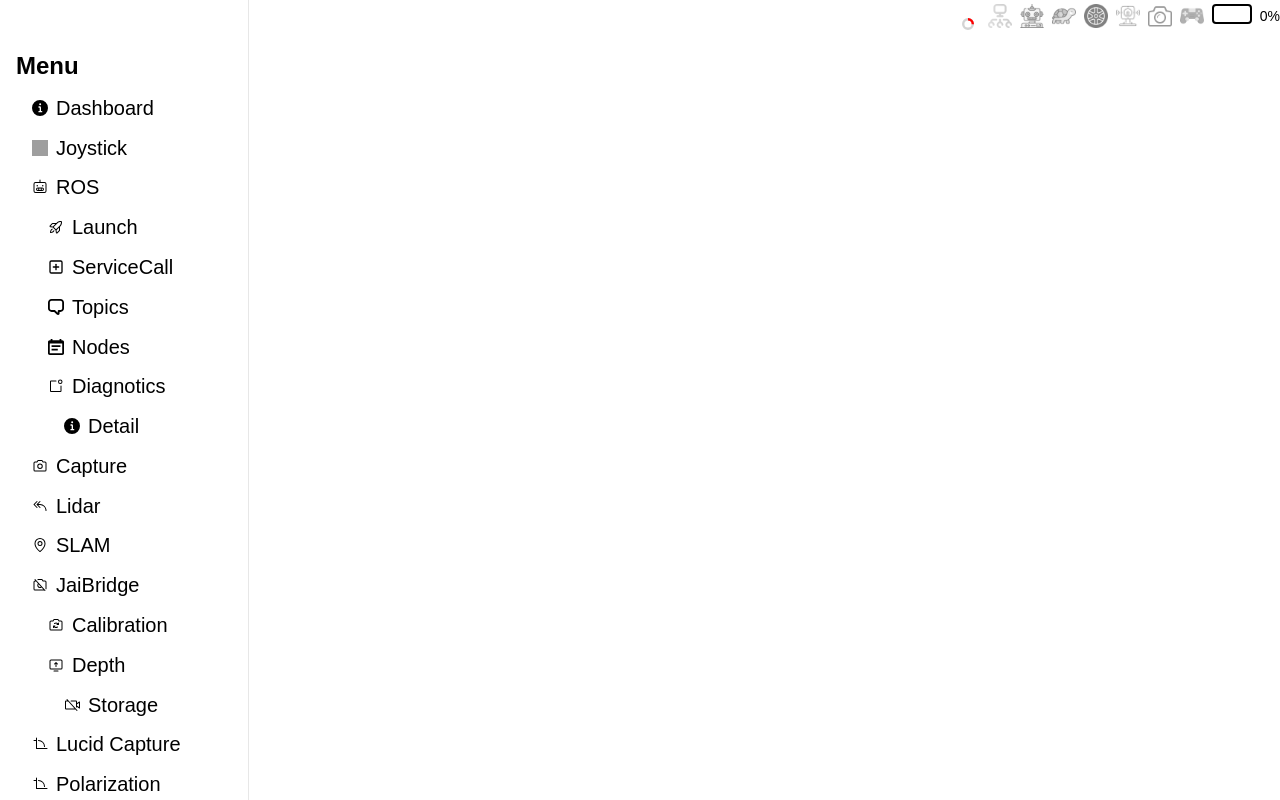
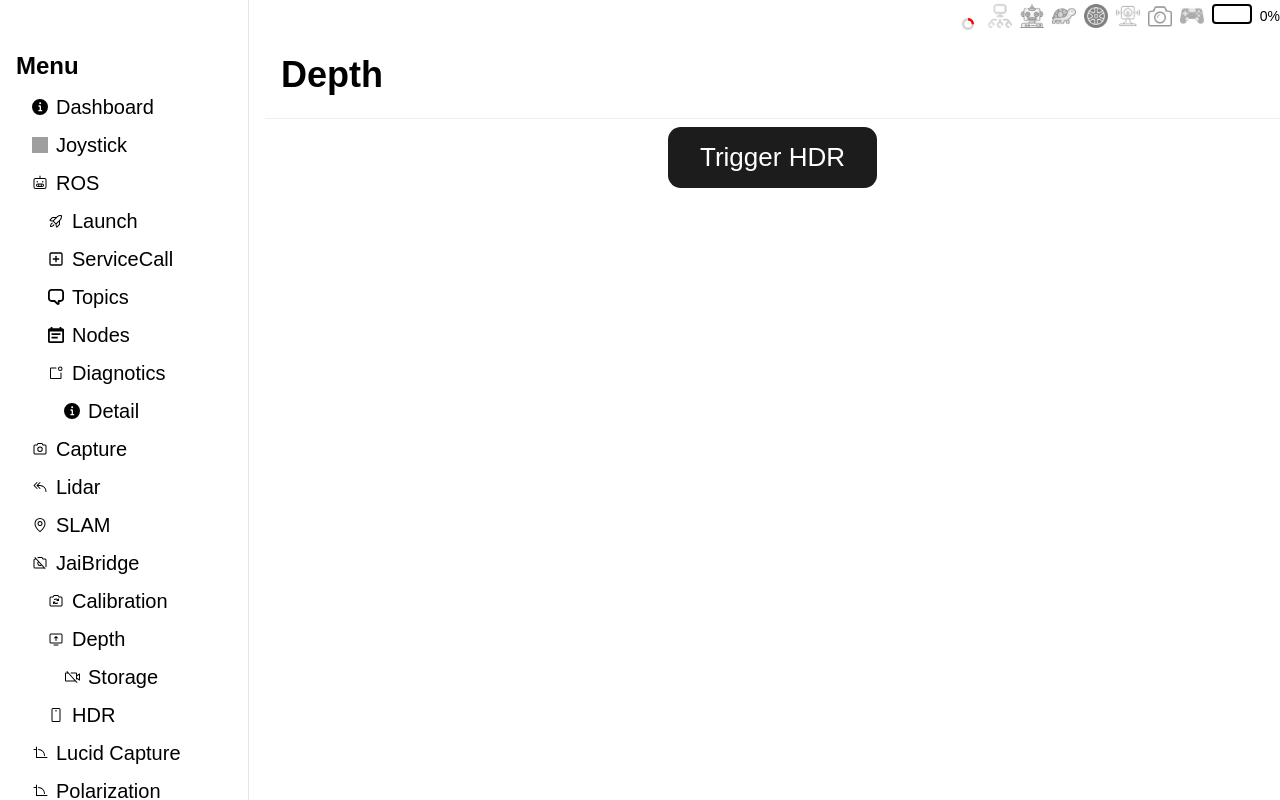
Before and after one commit to divisonofficer/turtlebot4_flask, a React (Create React App) app in the folder reactapp/: page /#/jaibridge/hdr in a window 1280 px wide. Built offline with nearby package versions, Linux system fonts and the light colour scheme; no server answers; grey boxes are pictures that could not be loaded; a web font is replaced by a local one.

Commit message:
[01.20] HDR temp ui

```diff
--- a/reactapp/src/App.tsx
+++ b/reactapp/src/App.tsx
@@ -22,6 +22,7 @@ import { CalibrationPage } from "./page/jaibridge/CalibrationView";
 import { DepthViewPage } from "./page/jaibridge/DepthPage";
 import { LucidCaptureView } from "./page/lucid/LucidCaptureView";
 import { DepthStoragePage } from "./page/jaibridge/DepthStoragePage";
+import { HDRPage } from "./page/jaibridge/HDRPage";
 
 function App() {
   const isMobile = useMediaQuery("(max-width: 600px)")[0];
@@ -49,6 +50,7 @@ function App() {
         <Route path="/jaibridge/depth/storage" element={<DepthStoragePage />} />
 
         <Route path="/lucid" element={<LucidCaptureView />} />
+        <Route path="/jaibridge/hdr" element={<HDRPage />} />
       </Routes>
     );
   };
--- /dev/null
+++ b/reactapp/src/page/jaibridge/HDRPage.tsx
@@ -0,0 +1,57 @@
+import {
+  HStack,
+  Switch,
+  VStack,
+  Menu,
+  MenuButton,
+  MenuItem,
+  MenuList,
+  Button,
+} from "@chakra-ui/react";
+import { PageRoot } from "../../design/other/flexs";
+
+import { Body3, H3, H4 } from "../../design/text/textsystem";
+import { Observer, observer } from "mobx-react";
+
+import { useEffect } from "react";
+import { ChevronDownIcon } from "@chakra-ui/icons";
+import { InfoCard } from "../../design/other/infocard";
+import { jaiHDRStore } from "../../stores/JaiHDRStore";
+import { Btn } from "../../design/button/button";
+
+const JaiOptionSwitch = ({
+  option_id,
+  option_name,
+  checked,
+}: {
+  option_id: string;
+  option_name: string;
+  checked: boolean | undefined;
+}) => {
+  return (
+    <HStack>
+      <H3> {option_name}</H3>
+      <Switch isChecked={checked} onChange={(e) => {}} />
+    </HStack>
+  );
+};
+
+export const HDRPage = observer(() => {
+  useEffect(() => {
+    //jaiStore.fetchGetStereoNodeStatus();
+  }, []);
+
+  return (
+    <PageRoot title="Depth">
+      <Body3>{jaiHDRStore.hdr_log?.progress_root.status}</Body3>
+      {jaiHDRStore.hdr_log?.progress_root.status !== "running" && (
+        <Btn onClick={() => jaiHDRStore.triggerHDR()}>Trigger HDR</Btn>
+      )}
+      <HStack>
+        <Body3>{jaiHDRStore.hdr_log?.progress_sub.idx}</Body3>
+        <Body3>{jaiHDRStore.hdr_log?.progress_sub.type}</Body3>
+        <Body3>{jaiHDRStore.hdr_log?.progress_root.task}</Body3>
+      </HStack>
+    </PageRoot>
+  );
+});
--- a/reactapp/src/static/MenuList.ts
+++ b/reactapp/src/static/MenuList.ts
@@ -10,6 +10,7 @@ import {
   Camera,
   CameraRotate,
   CameraSlash,
+  DeviceMobileCamera,
   MapPin,
   MonitorArrowUp,
   Notification,
@@ -105,6 +106,11 @@ export const menuList: MenuItem[] = [
           },
         ],
       },
+      {
+        icon: DeviceMobileCamera,
+        name: "HDR",
+        destination: "/jaibridge/hdr",
+      },
     ],
   },
   {
--- /dev/null
+++ b/reactapp/src/stores/JaiHDRStore.ts
@@ -0,0 +1,37 @@
+import { makeAutoObservable } from "mobx";
+import { jaiSocket } from "../connect/socket/subscribe";
+import { httpPost } from "../connect/http/request";
+
+namespace JaiHDRLog {
+  export interface ProgressRoot {
+    idx: number;
+    status: "ready" | "running" | "done" | "error";
+    task: "rotate" | "hdr";
+  }
+  export interface ProgressSub {
+    idx: number;
+    type: "hdr" | "rotate";
+  }
+  export interface Log {
+    progress_root: ProgressRoot;
+    progress_sub: ProgressSub;
+    hdr_error_msgs: Array<string>;
+  }
+}
+
+class JaiHDRStore {
+  hdr_log: JaiHDRLog.Log | undefined = undefined;
+  constructor() {
+    makeAutoObservable(this);
+
+    jaiSocket.subscribe("hdr_log", (data: JaiHDRLog.Log) => {
+      console.log("hdr_log", data);
+      this.hdr_log = data;
+    });
+  }
+
+  triggerHDR = () => {
+    httpPost("/jai/stereo/hdr/trigger").fetch();
+  };
+}
+export const jaiHDRStore = new JaiHDRStore();
```
